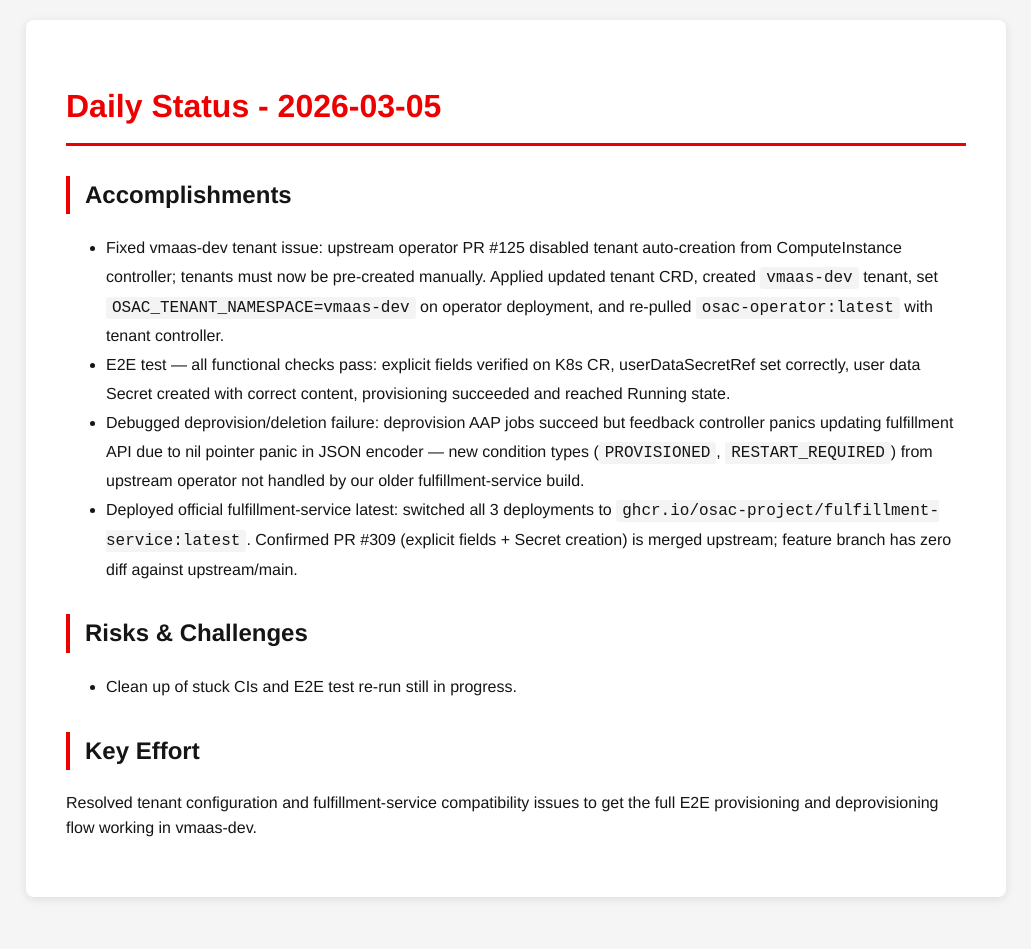
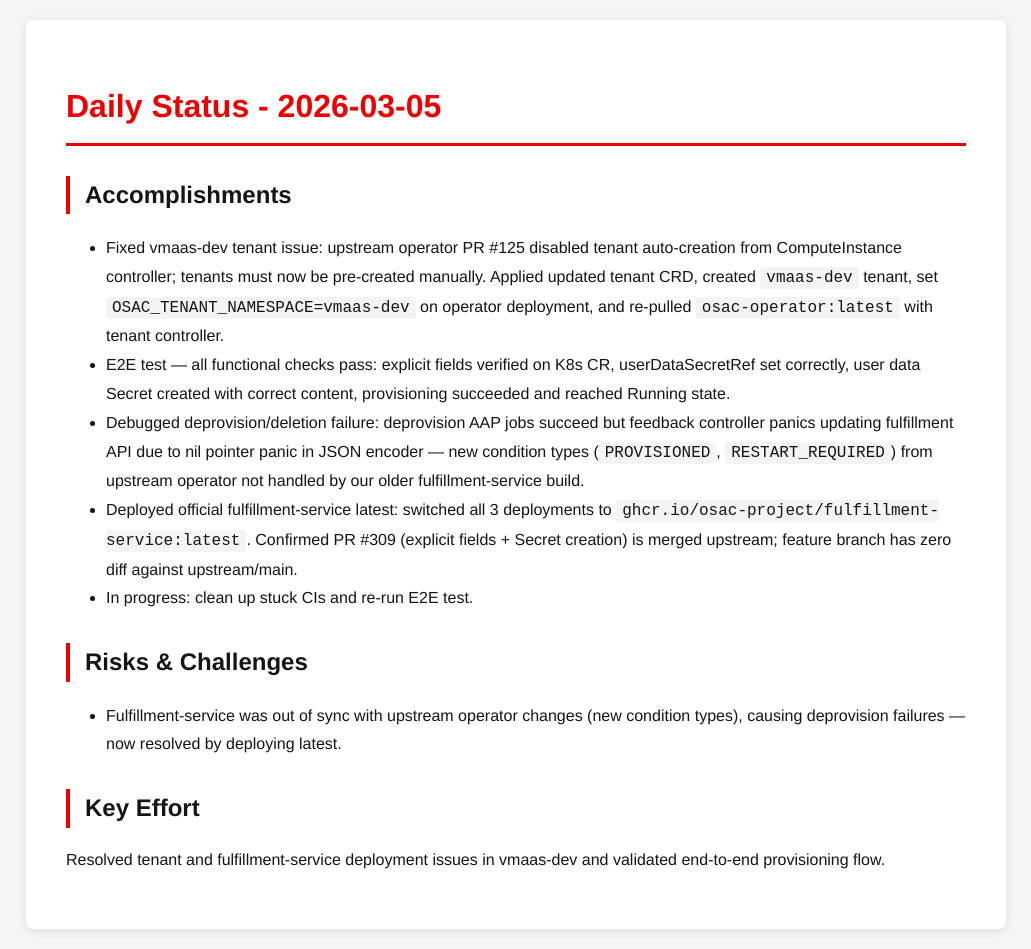
Before and after one commit to tzvatot/daily-status, a Jekyll site: the page built from 2026-03-05.md, in a window 1280 px wide. Shown: the whole page, without its empty margins (124-1155 px from the left). Built offline with Jekyll 4.4.1, drawn with Linux system fonts in a browser that asks for light colours; before the commit the page ends 917 px from its top, so only the background shows below that.

Commit message:
Daily status update - 2026-03-05

```diff
--- a/2026-03-05.md
+++ b/2026-03-05.md
@@ -11,9 +11,10 @@ date: 2026-03-05
 - E2E test — all functional checks pass: explicit fields verified on K8s CR, userDataSecretRef set correctly, user data Secret created with correct content, provisioning succeeded and reached Running state.
 - Debugged deprovision/deletion failure: deprovision AAP jobs succeed but feedback controller panics updating fulfillment API due to nil pointer panic in JSON encoder — new condition types (`PROVISIONED`, `RESTART_REQUIRED`) from upstream operator not handled by our older fulfillment-service build.
 - Deployed official fulfillment-service latest: switched all 3 deployments to `ghcr.io/osac-project/fulfillment-service:latest`. Confirmed PR #309 (explicit fields + Secret creation) is merged upstream; feature branch has zero diff against upstream/main.
+- In progress: clean up stuck CIs and re-run E2E test.
 
 ## Risks & Challenges
-- Clean up of stuck CIs and E2E test re-run still in progress.
+- Fulfillment-service was out of sync with upstream operator changes (new condition types), causing deprovision failures — now resolved by deploying latest.
 
 ## Key Effort
-Resolved tenant configuration and fulfillment-service compatibility issues to get the full E2E provisioning and deprovisioning flow working in vmaas-dev.
+Resolved tenant and fulfillment-service deployment issues in vmaas-dev and validated end-to-end provisioning flow.
```
